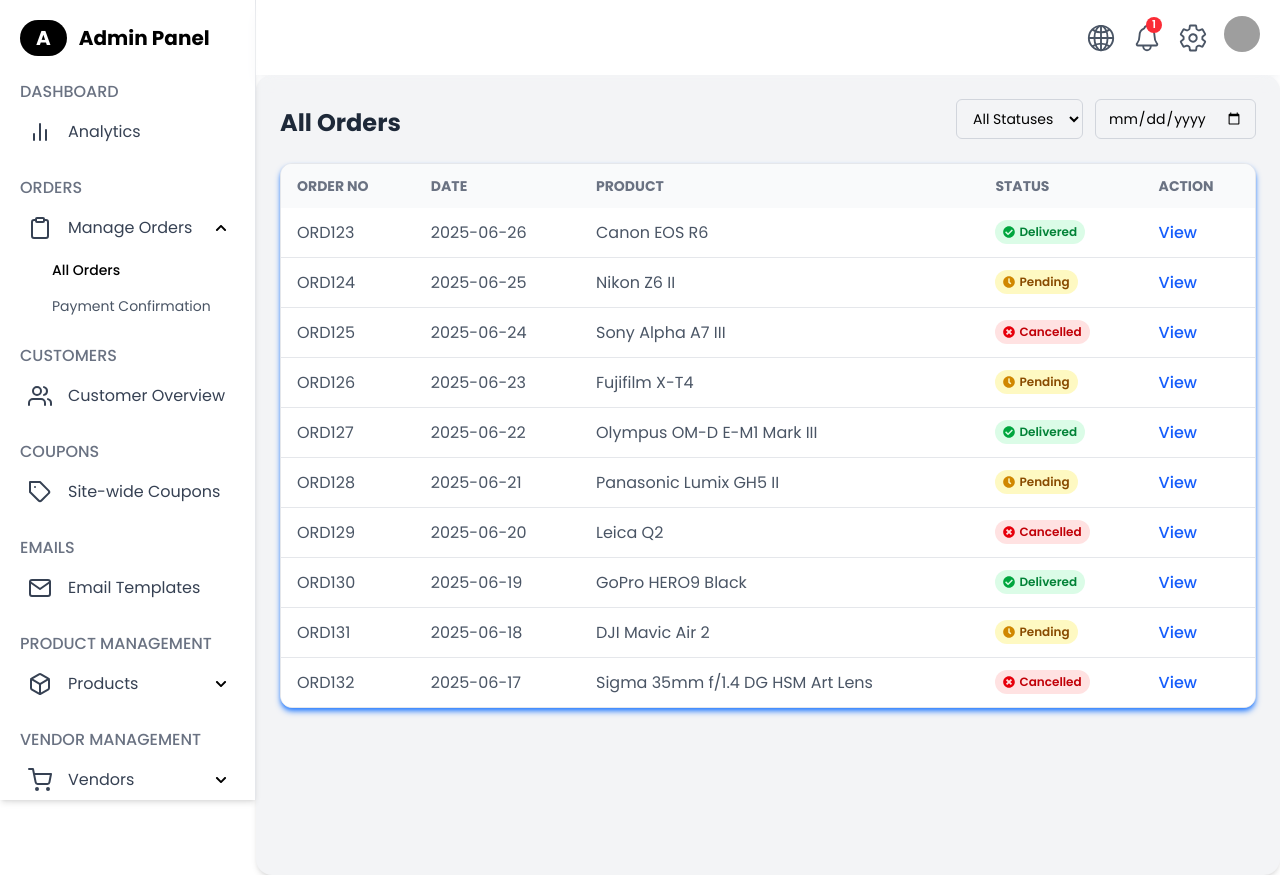
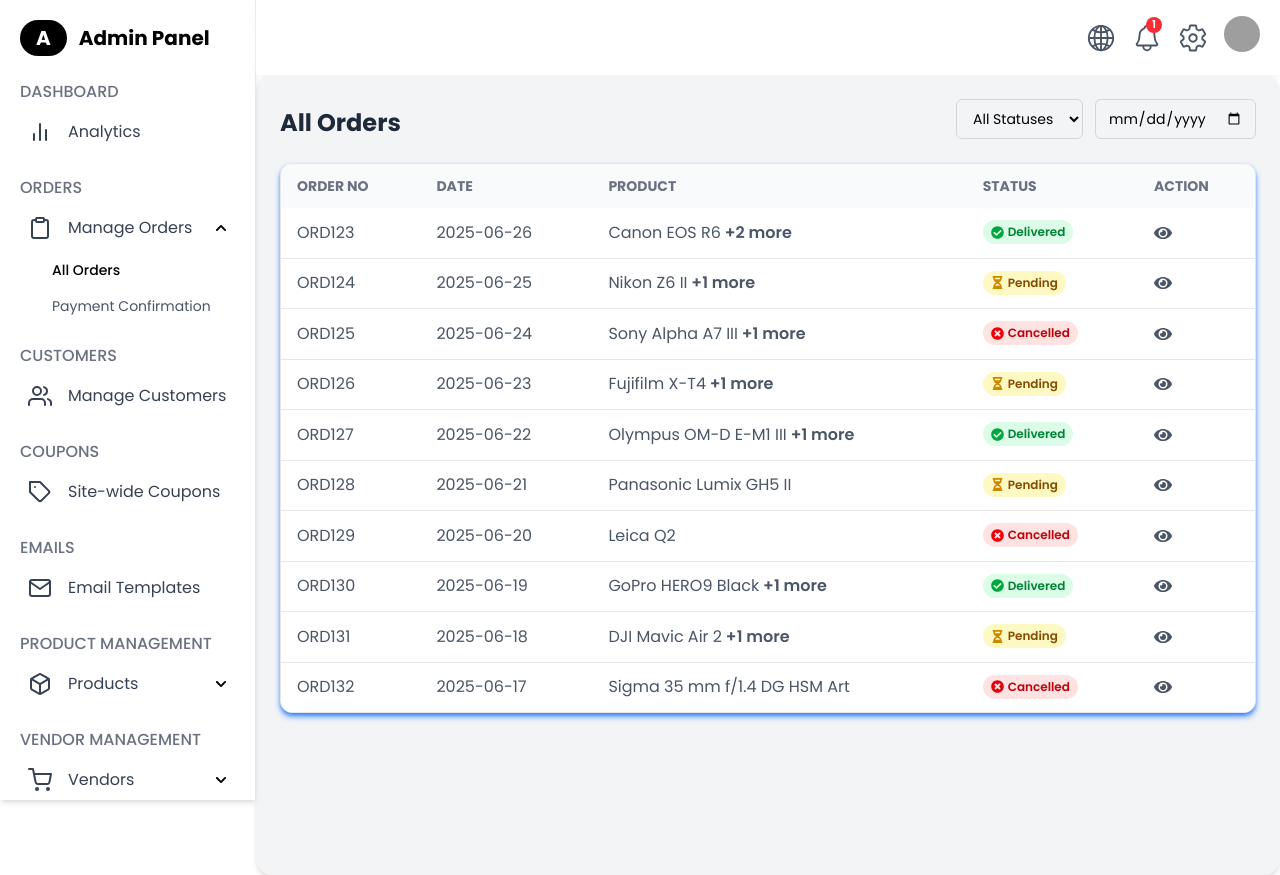
Before and after one commit to multi-vendor-ecommerce/ecommerce, a React (Vite) app in the folder frontend/: page /admin/all-orders in a window 1280 px wide. Built offline with nearby package versions, Linux system fonts and the light colour scheme; grey boxes are pictures that could not be loaded; a web font is replaced by a local one.

Commit message:
feat: ehance order details components; add more feild in the order details data.

```diff
--- a/frontend/src/components/common/notPageFound.jsx
+++ b/frontend/src/components/common/notPageFound.jsx
@@ -3,7 +3,7 @@ import { Link } from "react-router-dom";
 
 const NotFoundPage = ({ destination }) => {
   return (
-    <div className="min-h-screen flex flex-col items-center justify-center text-center bg-gray-100 px-4">
+    <section className="min-h-screen flex flex-col items-center justify-center text-center bg-gray-100 px-4">
       <h1 className="text-5xl font-bold text-gray-800 mb-4">404</h1>
       <p className="text-xl text-gray-600 mb-6">Page not found</p>
       <Link
@@ -12,7 +12,7 @@ const NotFoundPage = ({ destination }) => {
       >
         Go to Homepage
       </Link>
-    </div>
+    </section>
   );
 };
 
--- a/frontend/src/components/pages/admin/adminCommon/adminSidebar/adminSidebarMenu.js
+++ b/frontend/src/components/pages/admin/adminCommon/adminSidebar/adminSidebarMenu.js
@@ -40,10 +40,10 @@ export const adminSidebarMenu = [
     section: "CUSTOMERS",
     items: [
       {
-        label: "Customer Overview",
+        label: "Manage Customers",
         icon: FiUsers,
         expandable: false,
-        path: "/admin/customers",
+        path: "/admin/all-customers",
       },
     ],
   },
--- a/frontend/src/components/pages/admin/adminOrders/Orders.jsx
+++ b/frontend/src/components/pages/admin/adminOrders/Orders.jsx
@@ -1,24 +1,24 @@
 import { useState } from "react";
 import { Link } from "react-router-dom";
-import { ordersDummy, orderFilterOptions } from "./data/ordersData"
-import { FaCheckCircle, FaClock, FaTimesCircle } from "react-icons/fa";
+import { ordersDummy, orderFilterOptions } from "./data/ordersData";
+import { FaCheckCircle, FaHourglassHalf, FaTimesCircle, FaEye } from "react-icons/fa";
 
 /* Status Chip Helper */
 const StatusChip = ({ status }) => {
   const map = {
     delivered: {
       text: "Delivered",
-      icon: <FaCheckCircle size={12} className="text-green-600" />,
+      icon: <FaCheckCircle size={13} className="text-green-600" />,
       cls: "text-green-700 bg-green-100",
     },
     pending: {
       text: "Pending",
-      icon: <FaClock size={12} className="text-yellow-600" />,
+      icon: <FaHourglassHalf size={13} className="text-yellow-600" />,
       cls: "text-yellow-800 bg-yellow-100",
     },
     cancelled: {
       text: "Cancelled",
-      icon: <FaTimesCircle size={12} className="text-red-600" />,
+      icon: <FaTimesCircle size={13} className="text-red-600" />,
       cls: "text-red-700 bg-red-100",
     },
   };
@@ -30,7 +30,9 @@ const StatusChip = ({ status }) => {
   };
 
   return (
-    <span className={`inline-flex items-center gap-1 px-2 py-1 rounded-full text-xs font-semibold ${cfg.cls}`}>
+    <span
+      className={`inline-flex items-center gap-1 px-2 py-1 rounded-full text-xs font-semibold ${cfg.cls}`}
+    >
       {cfg.icon}
       {cfg.text}
     </span>
@@ -48,7 +50,7 @@ export default function Orders() {
   });
 
   return (
-    <div className="bg-gray-100 min-h-screen p-6 rounded-2xl shadow-md">
+    <section className="bg-gray-100 min-h-screen p-6 rounded-2xl shadow-md">
       {/* Header + Filters */}
       <div className="flex flex-col md:flex-row md:justify-between md:items-end gap-4 mb-6">
         <h2 className="text-xl md:text-2xl font-bold text-gray-800">All Orders</h2>
@@ -81,7 +83,9 @@ export default function Orders() {
           <thead className="bg-gray-50 uppercase text-sm text-gray-500">
             <tr>
               {["Order No", "Date", "Product", "Status", "Action"].map((h) => (
-                <th key={h} className="px-4 py-3">{h}</th>
+                <th key={h} className="px-4 py-3">
+                  {h}
+                </th>
               ))}
             </tr>
           </thead>
@@ -101,18 +105,34 @@ export default function Orders() {
                     i !== 0 ? "border-t border-gray-200" : ""
                   }`}
                 >
-                  <td className="px-4 py-3">{o.orderNo}</td>
-                  <td className="px-4 py-3">{o.date}</td>
-                  <td className="px-4 py-3">{o.product}</td>
-                  <td className="px-4 py-3">
+                  <td className="px-4 py-3 hover:scale-105 transition duration-150" title="Order Number">
+                    {o.orderNo}
+                  </td>
+                  <td className="px-4 py-3 hover:scale-105 transition duration-150" title="Order Date">
+                    {o.date}
+                  </td>
+
+                  {/* ----  UPDATED CELL: use o.products[0].name  ---- */}
+                  <td className="px-4 py-3 hover:scale-105 transition duration-150" title="Products Name">
+                    {o.products[0].name}
+                    {o.products.length > 1 && (
+                      <span className="font-semibold">
+                        {" "}
+                        +{o.products.length - 1} more
+                      </span>
+                    )}
+                  </td>
+                  {/* -------------------------------------------------- */}
+
+                  <td className="px-4 py-3 hover:scale-105 transition duration-150" title={o.status}>
                     <StatusChip status={o.status} />
                   </td>
-                  <td className="px-4 py-3">
+                  <td className="px-4 py-3 hover:scale-105 transition duration-150">
                     <Link
                       to={`/admin/all-orders/order-details/${o.orderNo}`}
-                      className="text-blue-600 hover:underline font-medium"
+                      className="mx-auto font-medium" title="View"
                     >
-                      View
+                      <FaEye size={18} />
                     </Link>
                   </td>
                 </tr>
@@ -121,6 +141,6 @@ export default function Orders() {
           </tbody>
         </table>
       </div>
-    </div>
+    </section>
   );
 }
--- a/frontend/src/components/pages/admin/adminOrders/data/ordersData.js
+++ b/frontend/src/components/pages/admin/adminOrders/data/ordersData.js
@@ -1,96 +1,196 @@
+// ——— filter options ——————————————————————————
 export const orderFilterOptions = {
   status: ["", "Pending", "Delivered", "Cancelled"],
 };
 
+// ——— dummy orders ————————————————————————————
 export const ordersDummy = [
   {
     orderNo: "ORD123",
     date: "2025-06-26",
-    product: "Canon EOS R6",
+    products: [
+      { name: "Canon EOS R6", price: 400, qty: 1 },
+      { name: "Canon RF 24-70mm f/2.8L IS", price: 400, qty: 1 },
+      { name: "SanDisk Extreme Pro 128 GB", price: 400, qty: 1 },
+    ],
     status: "Delivered",
-    customer: "Palchhin Parihar",
-    vendor: "CamStore",
+    customer: {
+      name: "Palchhin Parihar",
+      email: "palchhin@example.com",
+      phone: "9876543210",
+    },
+    vendor: {
+      name: "CamStore",
+      email: "support@camstore.com",
+    },
     payment: "Paid",
   },
   {
     orderNo: "ORD124",
     date: "2025-06-25",
-    product: "Nikon Z6 II",
+    products: [
+      { name: "Nikon Z6 II", price: 400, qty: 1 },
+      { name: "Nikon Z 50 mm f/1.8 S", price: 400, qty: 1 },
+    ],
     status: "Pending",
-    customer: "Soham Verma",
-    vendor: "ClickKart",
+    customer: {
+      name: "Soham Verma",
+      email: "soham@example.com",
+      phone: "9876543211",
+    },
+    vendor: {
+      name: "ClickKart",
+      email: "support@clickkart.com",
+    },
     payment: "Unpaid",
   },
   {
     orderNo: "ORD125",
     date: "2025-06-24",
-    product: "Sony Alpha A7 III",
+    products: [
+      { name: "Sony Alpha A7 III", price: 400, qty: 1 },
+      { name: "Sony FE 24-105 mm f/4 G", price: 400, qty: 1 },
+    ],
     status: "Cancelled",
-    customer: "Aarav Shah",
-    vendor: "LensHub",
+    customer: {
+      name: "Aarav Shah",
+      email: "aarav@example.com",
+      phone: "9876543212",
+    },
+    vendor: {
+      name: "LensHub",
+      email: "support@lenshub.com",
+    },
     payment: "Refunded",
   },
   {
     orderNo: "ORD126",
     date: "2025-06-23",
-    product: "Fujifilm X-T4",
+    products: [
+      { name: "Fujifilm X-T4", price: 400, qty: 1 },
+      { name: "Fujinon XF 16-55 mm f/2.8", price: 400, qty: 1 },
+    ],
     status: "Pending",
-    customer: "Ishaan Patel",
-    vendor: "PhotoWorld",
+    customer: {
+      name: "Ishaan Patel",
+      email: "ishaan@example.com",
+      phone: "9876543213",
+    },
+    vendor: {
+      name: "PhotoWorld",
+      email: "support@photoworld.com",
+    },
     payment: "Paid",
   },
   {
     orderNo: "ORD127",
     date: "2025-06-22",
-    product: "Olympus OM-D E-M1 Mark III",
+    products: [
+      { name: "Olympus OM-D E-M1 III", price: 400, qty: 1 },
+      { name: "Olympus M.Zuiko 12-40 mm f/2.8 PRO", price: 400, qty: 1 },
+    ],
     status: "Delivered",
-    customer: "Riya Gupta",
-    vendor: "SnapShop",
+    customer: {
+      name: "Riya Gupta",
+      email: "riya@example.com",
+      phone: "9876543214",
+    },
+    vendor: {
+      name: "SnapShop",
+      email: "support@snapshop.com",
+    },
     payment: "Paid",
   },
   {
     orderNo: "ORD128",
     date: "2025-06-21",
-    product: "Panasonic Lumix GH5 II",
+    products: [
+      { name: "Panasonic Lumix GH5 II", price: 400, qty: 1 },
+    ],
     status: "Pending",
-    customer: "Ananya Singh",
-    vendor: "CameraBazaar",
+    customer: {
+      name: "Ananya Singh",
+      email: "ananya@example.com",
+      phone: "9876543215",
+    },
+    vendor: {
+      name: "CameraBazaar",
+      email: "support@camerabazaar.com",
+    },
     payment: "Unpaid",
   },
   {
     orderNo: "ORD129",
     date: "2025-06-20",
-    product: "Leica Q2",
+    products: [
+      { name: "Leica Q2", price: 400, qty: 1 },
+    ],
     status: "Cancelled",
-    customer: "Vivaan Mehta",
-    vendor: "EliteCameras",
+    customer: {
+      name: "Vivaan Mehta",
+      email: "vivaan@example.com",
+      phone: "9876543216",
+    },
+    vendor: {
+      name: "EliteCameras",
+      email: "support@elitecameras.com",
+    },
     payment: "Refunded",
   },
   {
     orderNo: "ORD130",
     date: "2025-06-19",
-    product: "GoPro HERO9 Black",
+    products: [
+      { name: "GoPro HERO9 Black", price: 400, qty: 1 },
+      { name: "GoPro Enduro Battery", price: 400, qty: 1 },
+    ],
     status: "Delivered",
-    customer: "Aanya Kapoor",
-    vendor: "ActionCams",
+    customer: {
+      name: "Aanya Kapoor",
+      email: "aanya@example.com",
+      phone: "9876543217",
+    },
+    vendor: {
+      name: "ActionCams",
+      email: "support@actioncams.com",
+    },
     payment: "Paid",
   },
   {
     orderNo: "ORD131",
     date: "2025-06-18",
-    product: "DJI Mavic Air 2",
+    products: [
+      { name: "DJI Mavic Air 2", price: 400, qty: 1 },
+      { name: "DJI Fly-More Combo Kit", price: 400, qty: 1 },
+    ],
     status: "Pending",
-    customer: "Arjun Joshi",
-    vendor: "DroneZone",
+    customer: {
+      name: "Arjun Joshi",
+      email: "arjun@example.com",
+      phone: "9876543218",
+    },
+    vendor: {
+      name: "DroneZone",
+      email: "support@dronezone.com",
+    },
     payment: "Unpaid",
   },
   {
     orderNo: "ORD132",
     date: "2025-06-17",
-    product: "Sigma 35mm f/1.4 DG HSM Art Lens",
+    products: [
+      { name: "Sigma 35 mm f/1.4 DG HSM Art", price: 400, qty: 1 },
+    ],
     status: "Cancelled",
-    customer: "Naina Sharma",
-    vendor: "LensMasters",
+    customer: {
+      name: "Naina Sharma",
+      email: "naina@example.com",
+      phone: "9876543219",
+    },
+    vendor: {
+      name: "LensMasters",
+      email: "support@lensmasters.com",
+    },
     payment: "Refunded",
   },
 ];
```
Also changed, not shown: frontend/src/components/pages/admin/adminOrders/OrderDetails.jsx (+103 -43 lines).
